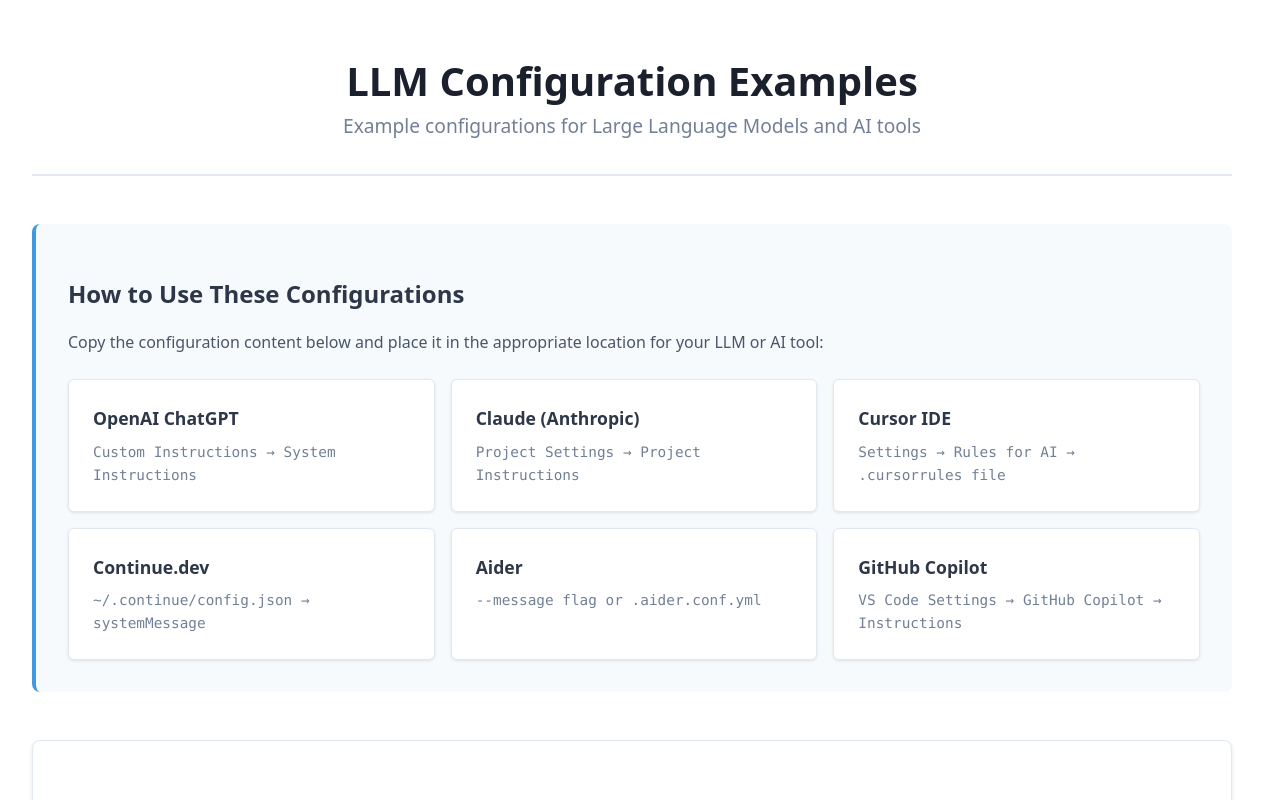
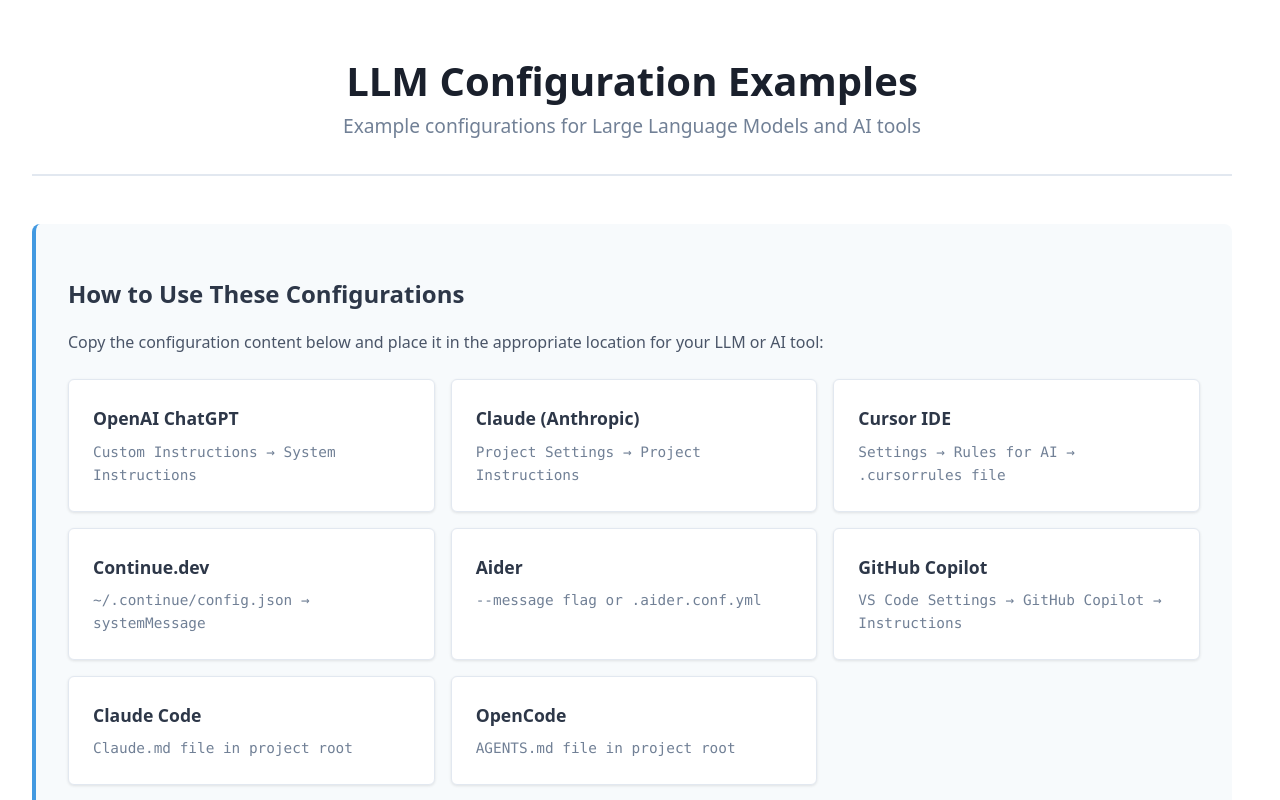
Before and after one commit to dimacus/llm-config, a React (Vite) app: page / in a window 1280 px wide. Shown: the top 800 px of the page. Built offline with nearby package versions, Linux system fonts and the light colour scheme.

Commit message:
Adding claude code and opencode

```diff
--- a/src/App.tsx
+++ b/src/App.tsx
@@ -73,11 +73,20 @@ function App() {
               <p>--message flag or .aider.conf.yml</p>
             </div>
 
-            <div className="config-item">
-              <h3>GitHub Copilot</h3>
-              <p>VS Code Settings → GitHub Copilot → Instructions</p>
-            </div>
+          <div className="config-item">
+            <h3>GitHub Copilot</h3>
+            <p>VS Code Settings → GitHub Copilot → Instructions</p>
           </div>
+
+          <div className="config-item">
+            <h3>Claude Code</h3>
+            <p>Claude.md file in project root</p>
+          </div>
+
+          <div className="config-item">
+            <h3>OpenCode</h3>
+            <p>AGENTS.md file in project root</p>
+          </div>          </div>
         </section>
 
         <main className="content">
```
